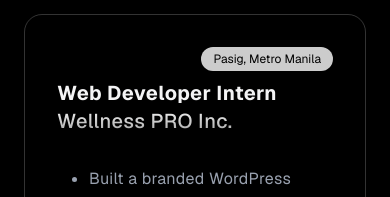
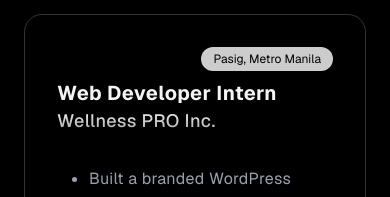
Before and after one commit to Christopher-Penticostes/Portfolio, a Next.js app: page / in a window 390 px wide. Shown: the part 4502-4699 px from the top of the page. Built offline with nearby package versions, Linux system fonts and the light colour scheme.

Commit message:
style(experience): adjust text font size on mobile view

```diff
--- a/components/sections/experience.tsx
+++ b/components/sections/experience.tsx
@@ -47,7 +47,7 @@
     title: (
       <div>
         <p className="text-2xl pt-4 max-md:text-xl">Web Developer Intern</p>
-        <p className="text-xl font-medium text-transparent bg-linear-to-b from-neutral-50 to-neutral-400 bg-clip-text max-md:textlg">
+        <p className="text-xl font-medium text-transparent bg-linear-to-b from-neutral-50 to-neutral-400 bg-clip-text max-md:text-lg">
           Wellness PRO Inc.
         </p>
       </div>
```
